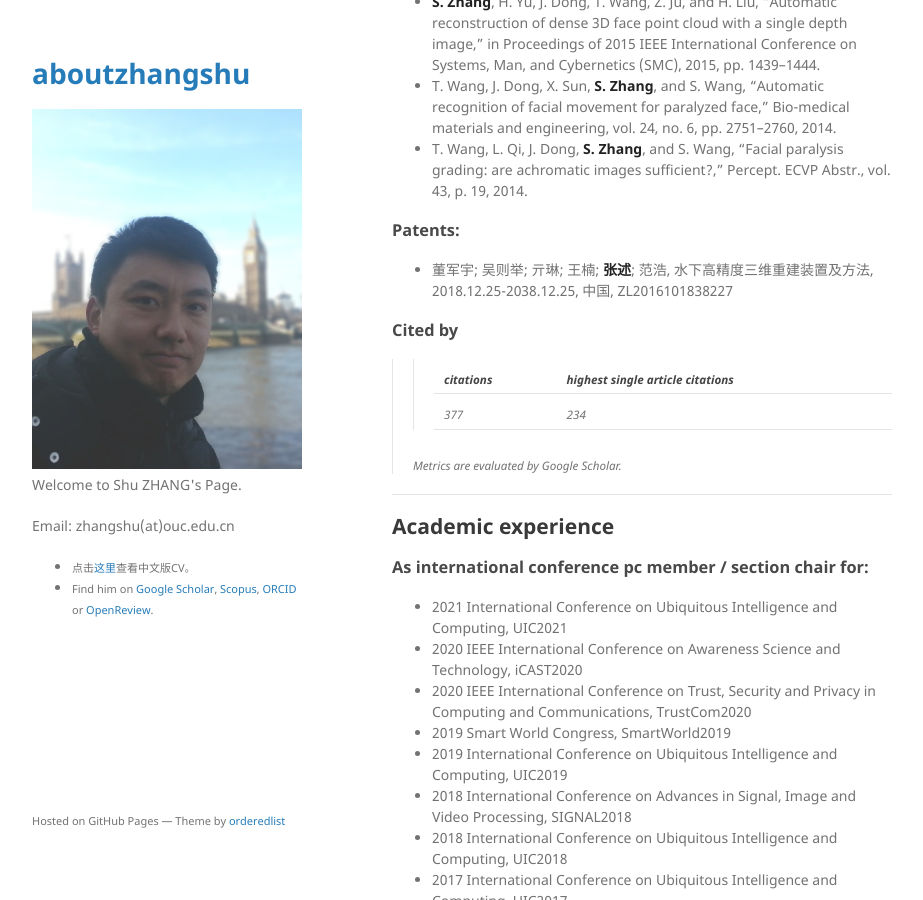
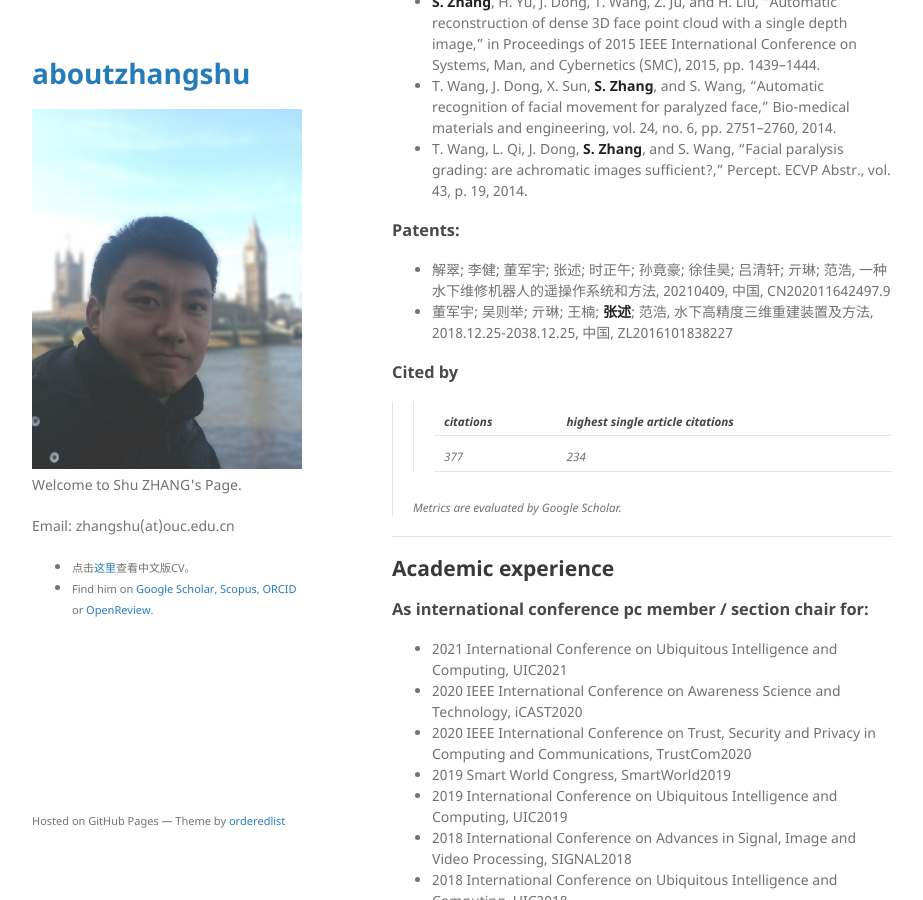
Before and after one commit to jackyspeed/aboutzhangshu, a Jekyll site: the page built from index.md, in a window 1280 px wide and 900 px high, scrolled down 3951 px. Shown: the whole window, without its empty margins (178-1101 px from the left). Built offline with Jekyll 4.4.1, drawn with Linux system fonts in a browser that asks for light colours; our own code applies the rules of GitHub Pages for plain Markdown files.

Commit message:
Update index.md

```diff
--- a/index.md
+++ b/index.md
@@ -159,6 +159,7 @@ As co-author:
 
 ### Patents:
 
+- 解翠; 李健; 董军宇; 张述; 时正午; 孙竟豪; 徐佳昊; 吕清轩; 亓琳; 范浩, 一种水下维修机器人的遥操作系统和方法, 20210409, 中国, CN202011642497.9
 - 董军宇; 吴则举; 亓琳; 王楠; **张述**; 范浩, 水下高精度三维重建装置及方法, 2018.12.25-2038.12.25, 中国, ZL2016101838227
 
 ### Cited by
```
